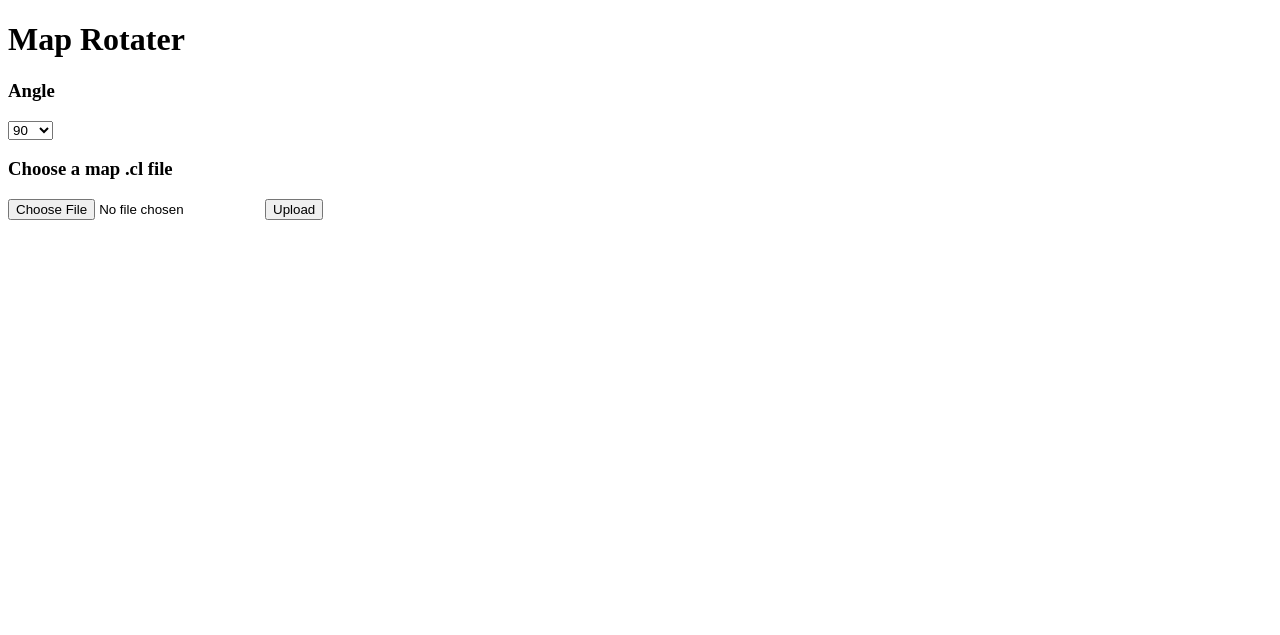
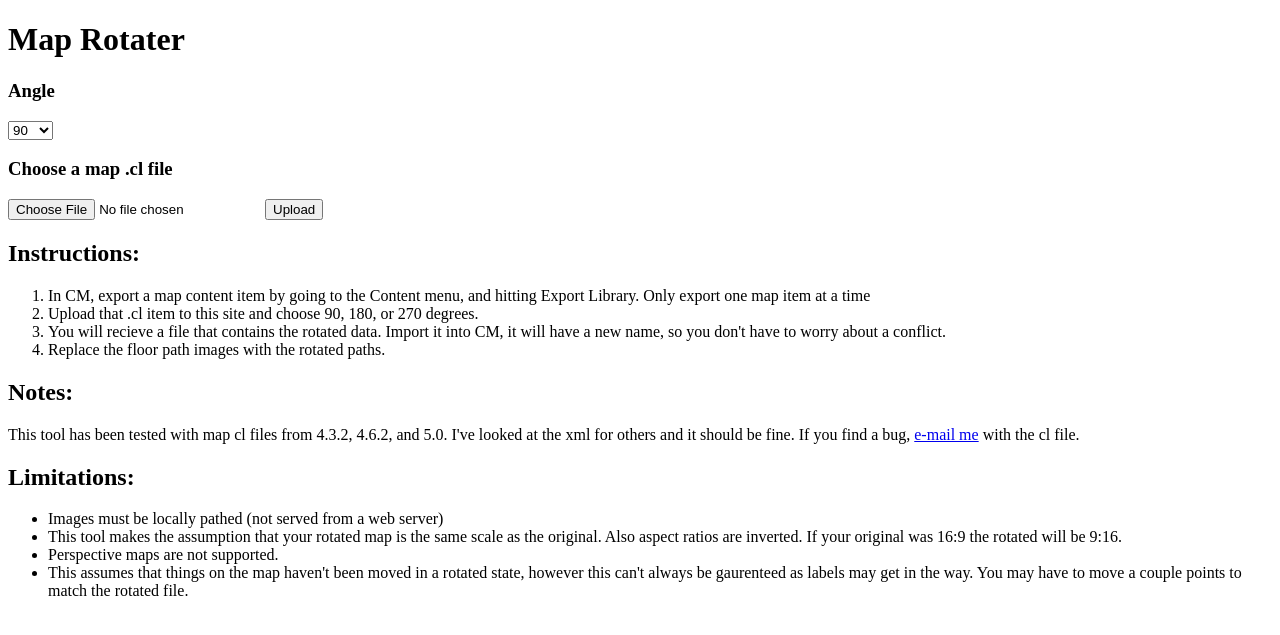
Before and after one commit to erinxocon/maprot, a Flask app: page / in a window 1280 px wide. Shown: the top 635 px of the page. Run offline with Flask 2, Linux system fonts and the light colour scheme.

Commit message:
added usage instructions

```diff
--- a/templates/index.html
+++ b/templates/index.html
@@ -17,5 +17,27 @@
            <input type=submit value=Upload />
        </p>
    </form>
+   <p>
+       <h2>Instructions:</h2>
+       <ol>
+           <li>In CM, export a map content item by going to the Content menu, and hitting Export Library.  Only export one map item at a time</li>
+           <li>Upload that .cl item to this site and choose 90, 180, or 270 degrees.</li>
+           <li>You will recieve a file that contains the rotated data.  Import it into CM, it will have a new name, so you don't have to worry about a conflict.</li>
+           <li>Replace the floor path images with the rotated paths.</li>
+       </ol>
+   </p>
+   <p>
+       <h2>Notes:</h2>
+       This tool has been tested with map cl files from 4.3.2, 4.6.2, and 5.0.  I've looked at the xml for others and it should be fine. If you find a bug, <a href="mailto:moconnell@fourwindsinteractive.com">e-mail me</a> with the cl file.
+   </p>
+   <p>
+       <h2>Limitations:</h2>
+       <ul>
+           <li>Images must be locally pathed (not served from a web server)</li>
+           <li>This tool makes the assumption that your rotated map is the same scale as the original.  Also aspect ratios are inverted.  If your original was 16:9 the rotated will be 9:16.</li>
+           <li>Perspective maps are not supported.</li>
+           <li>This assumes that things on the map haven't been moved in a rotated state, however this can't always be gaurenteed as labels may get in the way.  You may have to move a couple points to match the rotated file.</li>
+       </ul>
+   </p>
 </body>
 </html>
```
